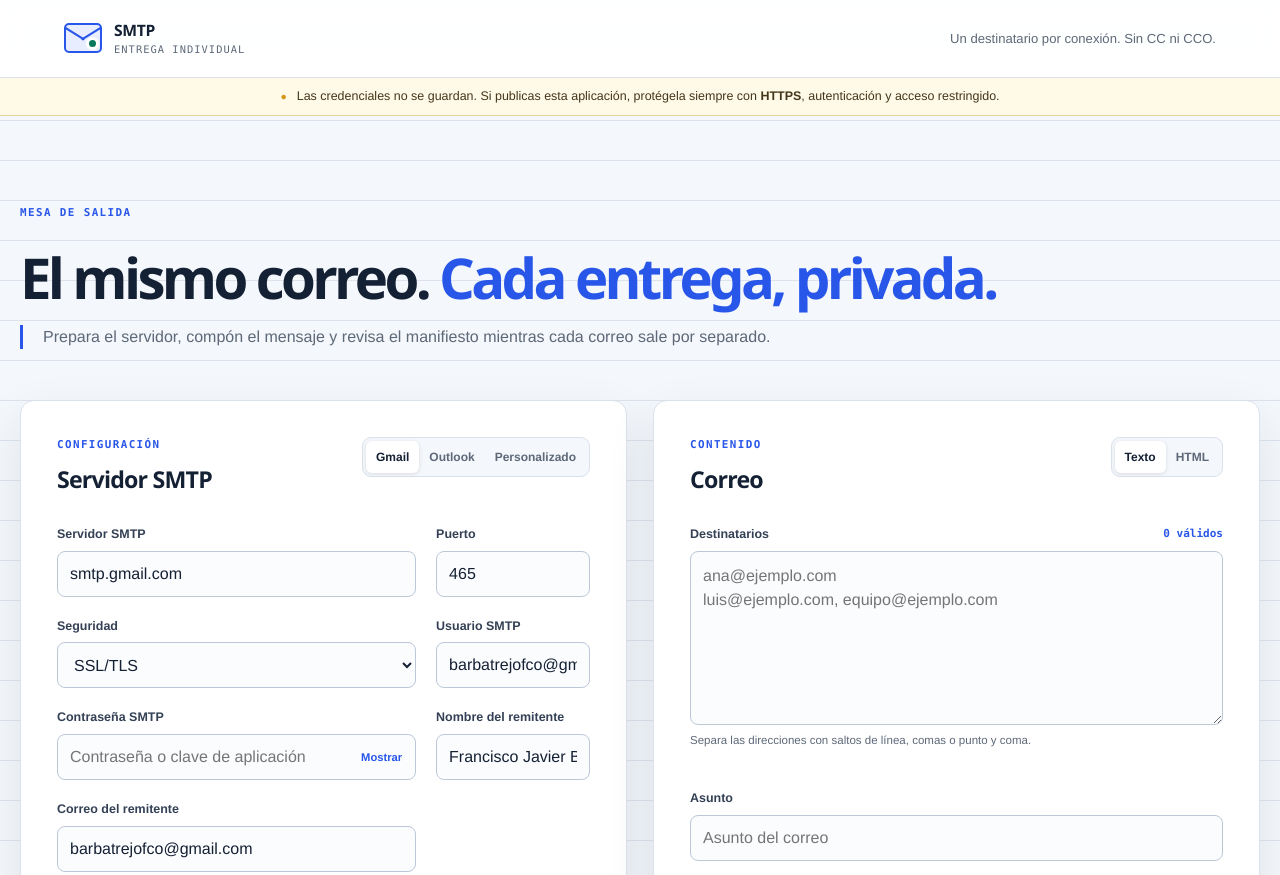
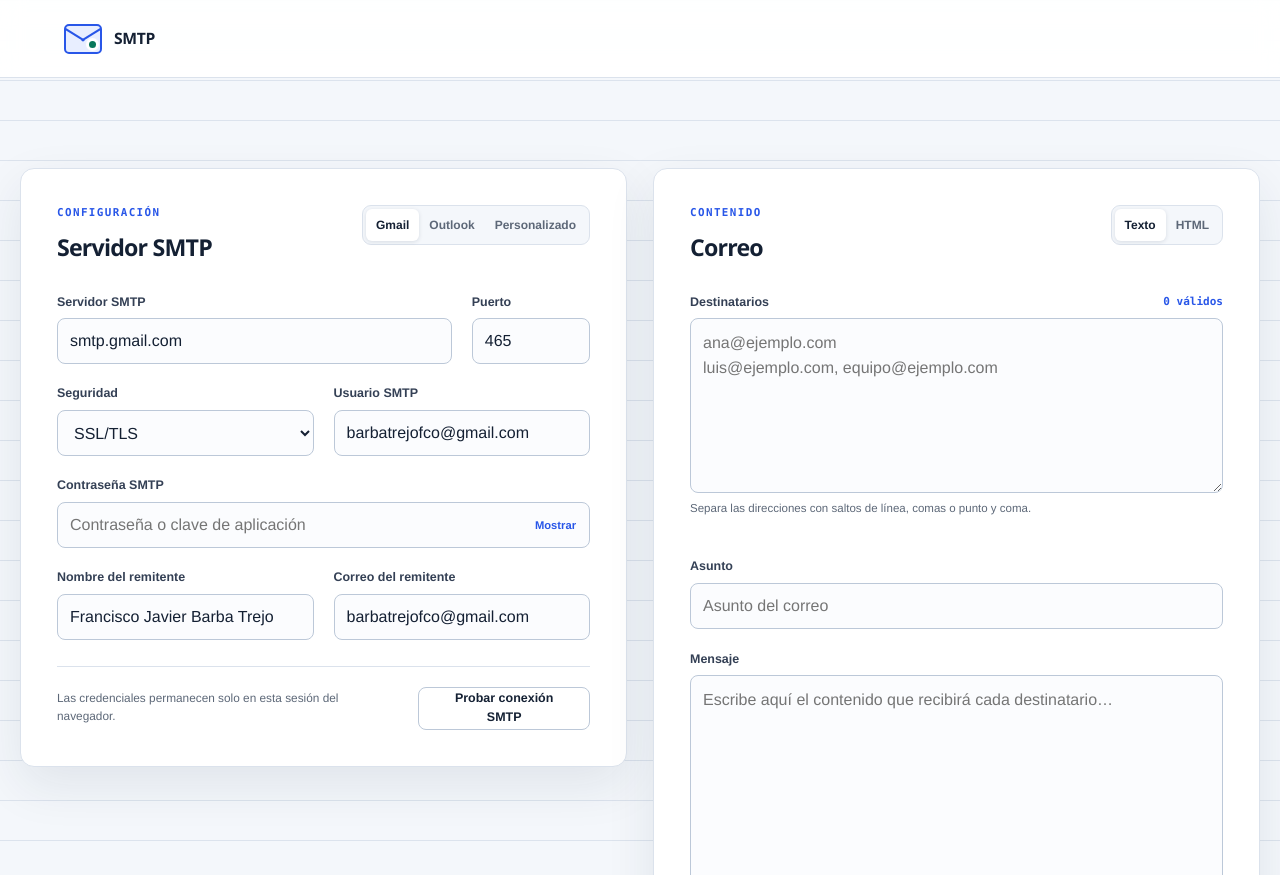
Before and after one commit to barbaat/mail-smtp, a website: page public/index.html in a window 1280 px wide. Shown: the top 875 px of the page. Drawn offline with Linux system fonts and the light colour scheme; no server answers.

Commit message:
Elimina notas de seguridad y simplifica la estructura del formulario en index.html; ajusta el diseño de campos en styles.css

```diff
--- a/public/index.html
+++ b/public/index.html
@@ -19,33 +19,11 @@
         </span>
         <span>
           <strong>SMTP</strong>
-          <small>entrega individual</small>
         </span>
       </a>
-      <p class="header-note">Un destinatario por conexión. Sin CC ni CCO.</p>
     </header>
 
-    <div class="security-notice" role="note">
-      <span aria-hidden="true">●</span>
-      <p>
-        Las credenciales no se guardan. Si publicas esta aplicación, protégela
-        siempre con
-        <strong>HTTPS</strong>, autenticación y acceso restringido.
-      </p>
-    </div>
-
     <main class="page-shell">
-      <section class="intro" aria-labelledby="page-title">
-        <p class="eyebrow">Mesa de salida</p>
-        <h1 id="page-title">
-          El mismo correo. <em>Cada entrega, privada.</em>
-        </h1>
-        <p class="intro-copy">
-          Prepara el servidor, compón el mensaje y revisa el manifiesto mientras
-          cada correo sale por separado.
-        </p>
-      </section>
-
       <form id="mail-form" class="workspace" novalidate>
         <div class="form-column">
           <section class="panel" aria-labelledby="smtp-title">
@@ -93,7 +71,7 @@
                   required
                 />
               </label>
-              <label class="field">
+              <label class="field field--compact">
                 <span>Puerto</span>
                 <input
                   id="smtp-port"
@@ -128,7 +106,7 @@
                   maxlength="320"
                 />
               </label>
-              <label class="field">
+              <label class="field field--full">
                 <span>Contraseña SMTP</span>
                 <span class="password-control">
                   <input
--- a/public/styles.css
+++ b/public/styles.css
@@ -311,11 +311,23 @@ select {
 }
 
 .field-grid--smtp {
-  grid-template-columns: minmax(180px, 1.4fr) minmax(110px, 0.6fr);
+  grid-template-columns: repeat(4, minmax(0, 1fr));
 }
 
-.field-grid--smtp .field:nth-child(n + 3) {
-  grid-column: auto;
+.field-grid--smtp .field {
+  grid-column: span 2;
+}
+
+.field-grid--smtp .field--wide {
+  grid-column: span 3;
+}
+
+.field-grid--smtp .field--compact {
+  grid-column: span 1;
+}
+
+.field-grid--smtp .field--full {
+  grid-column: 1 / -1;
 }
 
 .field-stack {
@@ -910,6 +922,10 @@ textarea:invalid:not(:placeholder-shown) {
     grid-template-columns: 1fr;
   }
 
+  .field-grid--smtp .field {
+    grid-column: auto;
+  }
+
   .panel-heading {
     display: grid;
   }
```
